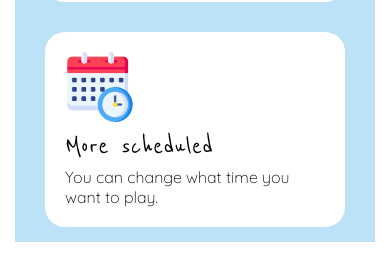
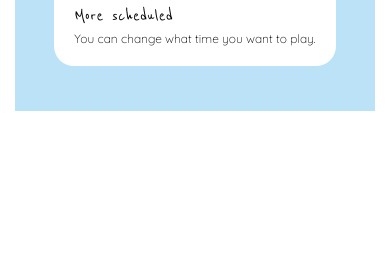
Before and after one commit to Sanjaykms/SkateBoard, a plain HTML site: page index.html in a window 390 px wide. Shown: the part 718-975 px from the top of the page. After the commit the page ends 844 px from the top, so only its background shows below. Drawn offline with Linux system fonts and the light colour scheme.

Commit message:
Update style.css

```diff
--- a/style.css
+++ b/style.css
@@ -56,3 +56,14 @@
 .container .two .two-1 img{
     width: 70px;
 }
+@media (max-width:720px) {
+    .container .one h1,.container .two .two-1 h3{
+        font-size: 20px;
+    }
+    .container .one p,.container .two .two-1 p{
+        font-size: 12px;
+    }
+    .container .two .two-1 img{
+        width: 45px;
+    }
+}
```
